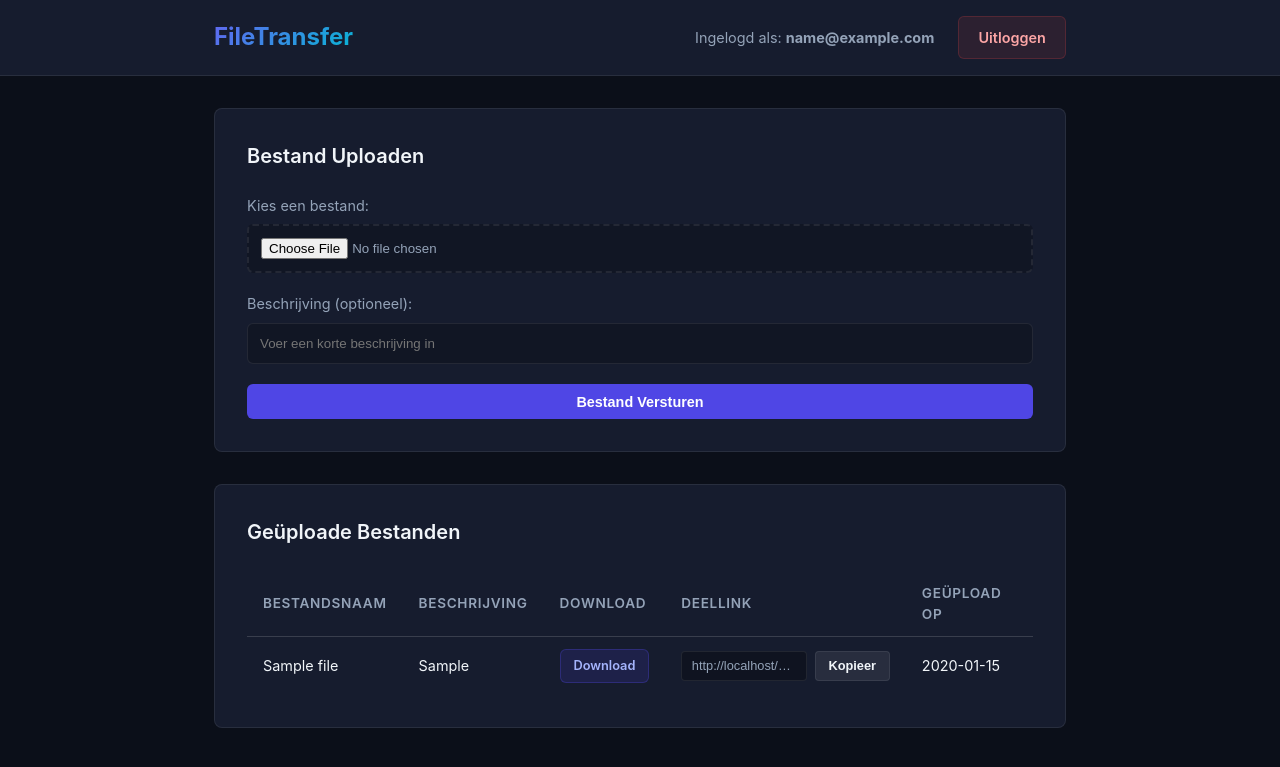
After one commit to Jibrilidrissi/Project-week-filetransfer, a PHP site: page /voorpagina.php in a window 1280 px wide. The commit adds this page. Shown: the top 767 px of the page. Run offline with PHP 8.4, Linux system fonts and the light colour scheme; the visitor is signed in with stand-in values (Sample User, id 1); tables that the repository leaves empty or names only in its code hold one stand-in row (values such as "Sample post").

Commit message:
- login functie is werkend gemaakt via sessions - Admins kunnen hebben nu elke permision - Je kan bestanden nu oploaden en delen via een link

```diff
--- /dev/null
+++ b/style/style.css
@@ -0,0 +1,360 @@
+/* Global styling and variables */
+:root {
+    --bg-color: #0b0f19;
+    --card-bg: #161c2e;
+    --border-color: rgba(255, 255, 255, 0.08);
+    --text-color: #f1f5f9;
+    --text-muted: #94a3b8;
+    --primary: #4f46e5;
+    --primary-hover: #6366f1;
+    --success: #10b981;
+    --error: #ef4444;
+    --font-family: -apple-system, BlinkMacSystemFont, "Segoe UI", Roboto, Helvetica, Arial, sans-serif;
+}
+
+* {
+    box-sizing: border-box;
+    margin: 0;
+    padding: 0;
+}
+
+body {
+    background-color: var(--bg-color);
+    color: var(--text-color);
+    font-family: var(--font-family);
+    line-height: 1.5;
+    padding: 0;
+    margin: 0;
+}
+
+/* Container */
+.container {
+    max-width: 900px;
+    margin: 2rem auto;
+    padding: 0 1.5rem;
+}
+
+/* Header */
+.header {
+    background-color: var(--card-bg);
+    border-bottom: 1px solid var(--border-color);
+    padding: 1rem 0;
+}
+
+.header__container {
+    max-width: 900px;
+    margin: 0 auto;
+    padding: 0 1.5rem;
+    display: flex;
+    justify-content: space-between;
+    align-items: center;
+}
+
+.header__logo {
+    font-size: 1.5rem;
+    font-weight: 700;
+    background: linear-gradient(135deg, #6366f1, #06b6d4);
+    -webkit-background-clip: text;
+    -webkit-text-fill-color: transparent;
+}
+
+.header__user {
+    display: flex;
+    align-items: center;
+    gap: 1.5rem;
+    font-size: 0.9rem;
+}
+
+.header__user span {
+    color: var(--text-muted);
+}
+
+/* Buttons */
+.btn {
+    display: inline-block;
+    padding: 0.6rem 1.2rem;
+    border-radius: 6px;
+    font-weight: 600;
+    text-decoration: none;
+    cursor: pointer;
+    border: none;
+    transition: all 0.2s ease;
+    font-size: 0.9rem;
+}
+
+.btn--primary {
+    background-color: var(--primary);
+    color: white;
+    width: 100%;
+}
+
+.btn--primary:hover {
+    background-color: var(--primary-hover);
+}
+
+.btn--logout {
+    background-color: rgba(239, 68, 68, 0.1);
+    color: #fca5a5;
+    border: 1px solid rgba(239, 68, 68, 0.2);
+}
+
+.btn--logout:hover {
+    background-color: var(--error);
+    color: white;
+}
+
+.btn--download {
+    background-color: rgba(79, 70, 229, 0.15);
+    color: #a5b4fc;
+    border: 1px solid rgba(79, 70, 229, 0.3);
+    padding: 0.4rem 0.8rem;
+    font-size: 0.8rem;
+}
+
+.btn--download:hover {
+    background-color: var(--primary);
+    color: white;
+}
+
+/* Form Styles */
+.upload-section {
+    background-color: var(--card-bg);
+    border: 1px solid var(--border-color);
+    border-radius: 8px;
+    padding: 2rem;
+    margin-bottom: 2rem;
+}
+
+.upload-section h2 {
+    margin-bottom: 1.5rem;
+    font-size: 1.25rem;
+    font-weight: 600;
+}
+
+.form-group {
+    margin-bottom: 1.25rem;
+}
+
+.form-label {
+    display: block;
+    margin-bottom: 0.5rem;
+    font-size: 0.9rem;
+    color: var(--text-muted);
+}
+
+.form-control {
+    width: 100%;
+    padding: 0.75rem;
+    background-color: rgba(0, 0, 0, 0.2);
+    border: 1px solid var(--border-color);
+    border-radius: 6px;
+    color: var(--text-color);
+    outline: none;
+    transition: border-color 0.2s;
+}
+
+.form-control:focus {
+    border-color: var(--primary);
+}
+
+.form-control-file {
+    display: block;
+    width: 100%;
+    padding: 0.75rem;
+    background-color: rgba(0, 0, 0, 0.2);
+    border: 2px dashed var(--border-color);
+    border-radius: 6px;
+    color: var(--text-muted);
+    cursor: pointer;
+}
+
+/* Alert Notification */
+.alert {
+    padding: 1rem;
+    border-radius: 6px;
+    margin-bottom: 1.5rem;
+    font-weight: 500;
+    font-size: 0.95rem;
+}
+
+.alert--success {
+    background-color: rgba(16, 185, 129, 0.1);
+    border: 1px solid rgba(16, 185, 129, 0.2);
+    color: #34d399;
+}
+
+.alert--error {
+    background-color: rgba(239, 68, 68, 0.1);
+    border: 1px solid rgba(239, 68, 68, 0.2);
+    color: #f87171;
+}
+
+/* Login Page specifically */
+.login-page {
+    display: flex;
+    justify-content: center;
+    align-items: center;
+    min-height: 80vh;
+}
+
+.login-page__card {
+    background-color: var(--card-bg);
+    border: 1px solid var(--border-color);
+    border-radius: 8px;
+    padding: 2.5rem;
+    width: 100%;
+    max-width: 400px;
+}
+
+.login-page__title {
+    margin-bottom: 1.5rem;
+    font-size: 1.75rem;
+    text-align: center;
+}
+
+.login-page__input-group {
+    position: relative;
+    margin-bottom: 1.25rem;
+}
+
+.login-page__input {
+    width: 100%;
+    padding: 0.8rem;
+    background-color: rgba(0, 0, 0, 0.2);
+    border: 1px solid var(--border-color);
+    border-radius: 6px;
+    color: var(--text-color);
+    outline: none;
+}
+
+.login-page__input:focus {
+    border-color: var(--primary);
+}
+
+.login-page__label {
+    display: block;
+    margin-bottom: 0.4rem;
+    font-size: 0.85rem;
+    color: var(--text-muted);
+}
+
+.login-page__button {
+    width: 100%;
+    padding: 0.75rem;
+    background-color: var(--primary);
+    color: white;
+    border: none;
+    border-radius: 6px;
+    font-weight: 600;
+    cursor: pointer;
+    margin-bottom: 0.75rem;
+    transition: background-color 0.2s;
+}
+
+.login-page__button:hover {
+    background-color: var(--primary-hover);
+}
+
+.login-page__button--secondary {
+    background-color: transparent;
+    border: 1px solid var(--border-color);
+    color: var(--text-color);
+}
+
+.login-page__button--secondary:hover {
+    background-color: rgba(255, 255, 255, 0.05);
+}
+
+.login-page__error {
+    background-color: rgba(239, 68, 68, 0.1);
+    border: 1px solid rgba(239, 68, 68, 0.2);
+    color: #f87171;
+    padding: 0.75rem;
+    border-radius: 6px;
+    margin-bottom: 1.25rem;
+    font-size: 0.85rem;
+    text-align: center;
+}
+
+/* Files List Section */
+.files-section {
+    background-color: var(--card-bg);
+    border: 1px solid var(--border-color);
+    border-radius: 8px;
+    padding: 2rem;
+}
+
+.files-section h2 {
+    margin-bottom: 1.5rem;
+    font-size: 1.25rem;
+    font-weight: 600;
+}
+
+.no-files {
+    color: var(--text-muted);
+    font-style: italic;
+}
+
+.files-table-wrapper {
+    overflow-x: auto;
+}
+
+.files-table {
+    width: 100%;
+    border-collapse: collapse;
+    text-align: left;
+}
+
+.files-table th, .files-table td {
+    padding: 0.75rem 1rem;
+    border-bottom: 1px solid var(--border-color);
+}
+
+.files-table th {
+    color: var(--text-muted);
+    font-weight: 600;
+    font-size: 0.85rem;
+    text-transform: uppercase;
+    letter-spacing: 0.05em;
+}
+
+.files-table tr:last-child td {
+    border-bottom: none;
+}
+
+.files-table td {
+    font-size: 0.9rem;
+}
+
+/* Share link components */
+.share-container {
+    display: flex;
+    align-items: center;
+    gap: 0.5rem;
+    max-width: 280px;
+}
+
+.share-input {
+    flex: 1;
+    font-size: 0.8rem !important;
+    padding: 0.4rem 0.6rem !important;
+    background-color: rgba(0, 0, 0, 0.3) !important;
+    border: 1px solid var(--border-color) !important;
+    border-radius: 4px !important;
+    color: var(--text-muted) !important;
+    text-overflow: ellipsis;
+}
+
+.btn--share {
+    background-color: rgba(255, 255, 255, 0.08);
+    color: var(--text-color);
+    border: 1px solid var(--border-color);
+    padding: 0.4rem 0.8rem;
+    font-size: 0.8rem;
+    border-radius: 4px;
+    white-space: nowrap;
+}
+
+.btn--share:hover {
+    background-color: rgba(255, 255, 255, 0.15);
+}
--- /dev/null
+++ b/voorpagina.php
@@ -0,0 +1,208 @@
+<?php
+session_start();
+
+// Sessie-controle: als de gebruiker niet is ingelogd, stuur hem terug naar index.php
+if (!isset($_SESSION["user_id"])) {
+    header("Location: index.php");
+    exit();
+}
+
+// Database verbinding parameters
+$servername = "localhost";
+$username = "root";
+$password = "";
+$dbname = "filetransfer";
+
+try {
+    // Verbinding maken met de database via PDO
+    $conn = new PDO("mysql:host=$servername;dbname=$dbname", $username, $password);
+    $conn->setAttribute(PDO::ATTR_ERRMODE, PDO::ERRMODE_EXCEPTION);
+} catch(PDOException $e) {
+    die("Verbinding mislukt: " . $e->getMessage());
+}
+
+$melding = "";
+$meldingType = ""; // "success" of "error"
+
+// Vaste uploadmap definiëren en aanmaken als deze nog niet bestaat
+$uploadDir = __DIR__ . '/uploads/';
+if (!is_dir($uploadDir)) {
+    mkdir($uploadDir, 0755, true);
+}
+
+// Bestand upload verwerken
+if ($_SERVER["REQUEST_METHOD"] == "POST" && isset($_FILES["bestand"])) {
+    $file = $_FILES["bestand"];
+    $beschrijving = trim($_POST["beschrijving"] ?? '');
+
+    // Controleer of er geen fouten waren tijdens de upload
+    if ($file["error"] === UPLOAD_ERR_OK) {
+        $originalName = basename($file["name"]);
+
+        // Genereer een unieke bestandsnaam om overschrijven te voorkomen
+        $ext = pathinfo($originalName, PATHINFO_EXTENSION);
+        $baseName = pathinfo($originalName, PATHINFO_FILENAME);
+        $uniqueName = $baseName . "_" . time() . ($ext ? "." . $ext : "");
+
+        $targetPath = $uploadDir . $uniqueName;
+
+        // Verplaats het bestand van de tijdelijke locatie naar de uploadmap
+        if (move_uploaded_file($file["tmp_name"], $targetPath)) {
+            try {
+                // Sla de gegevens op in de database tabel 'files' met het user_id van de ingelogde gebruiker
+                $stmt = $conn->prepare("INSERT INTO files (name, beschrijving, data, uploaded_date, user_id) VALUES (?, ?, ?, NOW(), ?)");
+                $stmt->execute([$originalName, $beschrijving, $uniqueName, $_SESSION["user_id"]]);
+
+                $melding = "Bestand '" . htmlspecialchars($originalName) . "' is succesvol geüpload!";
+                $meldingType = "success";
+            } catch (PDOException $e) {
+                $melding = "Fout bij het opslaan in de database: " . $e->getMessage();
+                $meldingType = "error";
+            }
+        } else {
+            $melding = "Er is een fout opgetreden bij het opslaan van het bestand op de server.";
+            $meldingType = "error";
+        }
+    } else {
+        // Bepaal de foutmelding op basis van de PHP upload error code
+        switch ($file["error"]) {
+            case UPLOAD_ERR_INI_SIZE:
+            case UPLOAD_ERR_FORM_SIZE:
+                $melding = "Het geüploade bestand is te groot.";
+                break;
+            case UPLOAD_ERR_NO_FILE:
+                $melding = "Kies eerst een bestand om te uploaden.";
+                break;
+            default:
+                $melding = "Er is iets misgegaan tijdens het uploaden. Foutcode: " . $file["error"];
+                break;
+        }
+        $meldingType = "error";
+    }
+}
+
+// Haal alleen de geüploade bestanden van de ingelogde gebruiker op om te tonen op de pagina
+try {
+    $stmt = $conn->prepare("SELECT * FROM files WHERE user_id = ? ORDER BY id DESC");
+    $stmt->execute([$_SESSION["user_id"]]);
+    $bestanden = $stmt->fetchAll(PDO::FETCH_ASSOC);
+} catch (PDOException $e) {
+    $bestanden = [];
+}
+?>
+
+<!DOCTYPE html>
+<html lang="nl">
+<head>
+    <meta name="viewport" content="width=device-width, initial-scale=1.0">
+    <meta charset="UTF-8">
+    <title>Voorpagina - Bestandsupload</title>
+    <link rel="stylesheet" href="style/style.css?v=<?php echo time(); ?>">
+</head>
+<body>
+
+    <header class="header">
+        <div class="header__container">
+            <h1 class="header__logo">FileTransfer</h1>
+            <div class="header__user">
+                <span>Ingelogd als: <strong><?php echo htmlspecialchars($_SESSION["email"]); ?></strong></span>
+                <a href="index.php?action=logout" class="btn btn--logout">Uitloggen</a>
+            </div>
+        </div>
+    </header>
+
+    <main class="container">
+
+        <!-- Melding aan de gebruiker tonen -->
+        <?php if ($melding): ?>
+            <div class="alert alert--<?php echo $meldingType; ?>">
+                <?php echo $melding; ?>
+            </div>
+        <?php endif; ?>
+
+        <!-- Stap 2: HTML-formulier waarmee een bestand gekozen kan worden -->
+        <section class="upload-section">
+            <h2>Bestand Uploaden</h2>
+            <form action="voorpagina.php" method="POST" enctype="multipart/form-data" class="upload-form">
+                <div class="form-group">
+                    <label for="bestand" class="form-label">Kies een bestand:</label>
+                    <input type="file" name="bestand" id="bestand" required class="form-control-file">
+                </div>
+
+                <div class="form-group">
+                    <label for="beschrijving" class="form-label">Beschrijving (optioneel):</label>
+                    <input type="text" name="beschrijving" id="beschrijving" placeholder="Voer een korte beschrijving in" class="form-control">
+                </div>
+
+                <button type="submit" class="btn btn--primary">Bestand Versturen</button>
+            </form>
+        </section>
+
+        <!-- Overzicht van geüploade bestanden -->
+        <section class="files-section">
+            <h2>Geüploade Bestanden</h2>
+            <?php if (empty($bestanden)): ?>
+                <p class="no-files">Er zijn nog geen bestanden geüpload.</p>
+            <?php else: ?>
+                <div class="files-table-wrapper">
+                    <table class="files-table">
+                        <thead>
+                            <tr>
+                                <th>Bestandsnaam</th>
+                                <th>Beschrijving</th>
+                                <th>Download</th>
+                                <th>Deellink</th>
+                                <th>Geüpload op</th>
+                            </tr>
+                        </thead>
+                        <tbody>
+                            <?php foreach ($bestanden as $bestand): ?>
+                                <tr>
+                                    <td><?php echo htmlspecialchars($bestand["name"]); ?></td>
+                                    <td><?php echo htmlspecialchars($bestand["beschrijving"] ?: '-'); ?></td>
+                                    <td>
+                                        <a href="uploads/<?php echo urlencode($bestand["data"]); ?>" download="<?php echo htmlspecialchars($bestand["name"]); ?>" class="btn btn--download">
+                                            Download
+                                        </a>
+                                    </td>
+                                    <td>
+                                        <?php
+                                        $dir = str_replace('\\', '/', dirname($_SERVER['PHP_SELF']));
+                                        $shareUrl = (isset($_SERVER['HTTPS']) && $_SERVER['HTTPS'] === 'on' ? "https" : "http") . "://$_SERVER[HTTP_HOST]" . ($dir === '/' ? '' : $dir) . "/download.php?id=" . $bestand['id'];
+                                        ?>
+                                        <div class="share-container">
+                                            <input type="text" readonly value="<?php echo htmlspecialchars($shareUrl); ?>" class="form-control share-input" onclick="this.select();">
+                                            <button class="btn btn--share" onclick="copyToClipboard('<?php echo htmlspecialchars($shareUrl); ?>', this)">Kopieer</button>
+                                        </div>
+                                    </td>
+                                    <td><?php echo htmlspecialchars(date("Y-m-d", strtotime($bestand["uploaded_date"]))); ?></td>
+                                </tr>
+                            <?php endforeach; ?>
+                        </tbody>
+                    </table>
+                </div>
+            <?php endif; ?>
+        </section>
+
+    </main>
+
+    <script>
+    function copyToClipboard(text, button) {
+        navigator.clipboard.writeText(text).then(function() {
+            const originalText = button.textContent;
+            button.textContent = 'Gekopieerd!';
+            button.style.backgroundColor = '#10b981';
+            button.style.color = '#ffffff';
+            setTimeout(function() {
+                button.textContent = originalText;
+                button.style.backgroundColor = '';
+                button.style.color = '';
+            }, 2000);
+        }, function(err) {
+            alert('Fout bij kopiëren: ' + err);
+        });
+    }
+    </script>
+
+</body>
+</html>
```
Also changed, not shown: download.php (added, +50 -0 lines), index.php (+87 -0 lines), 2 other files.
